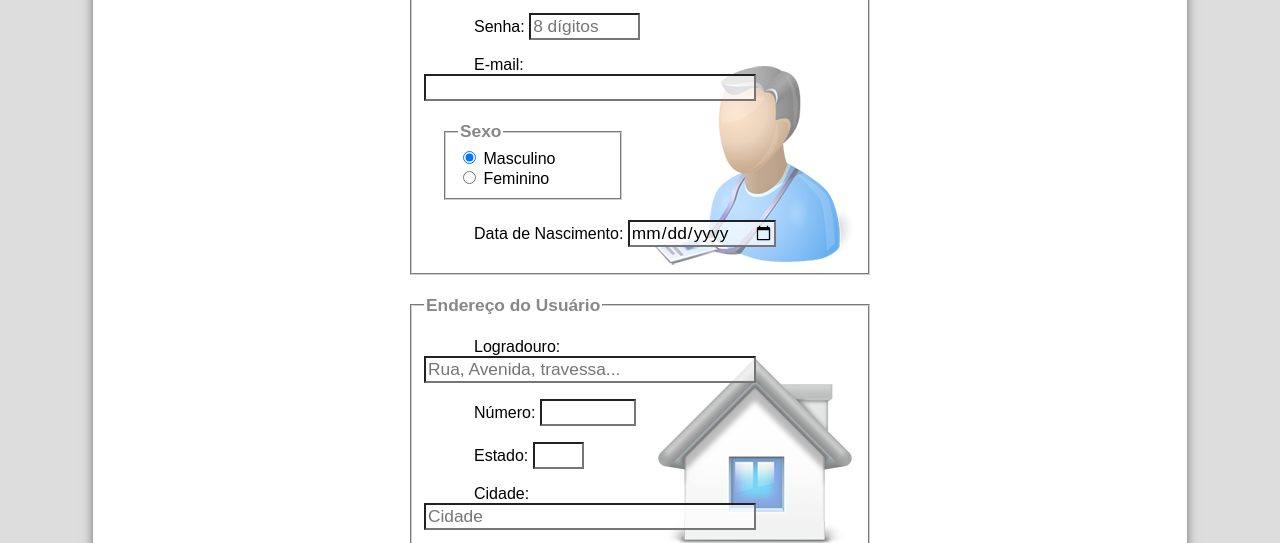
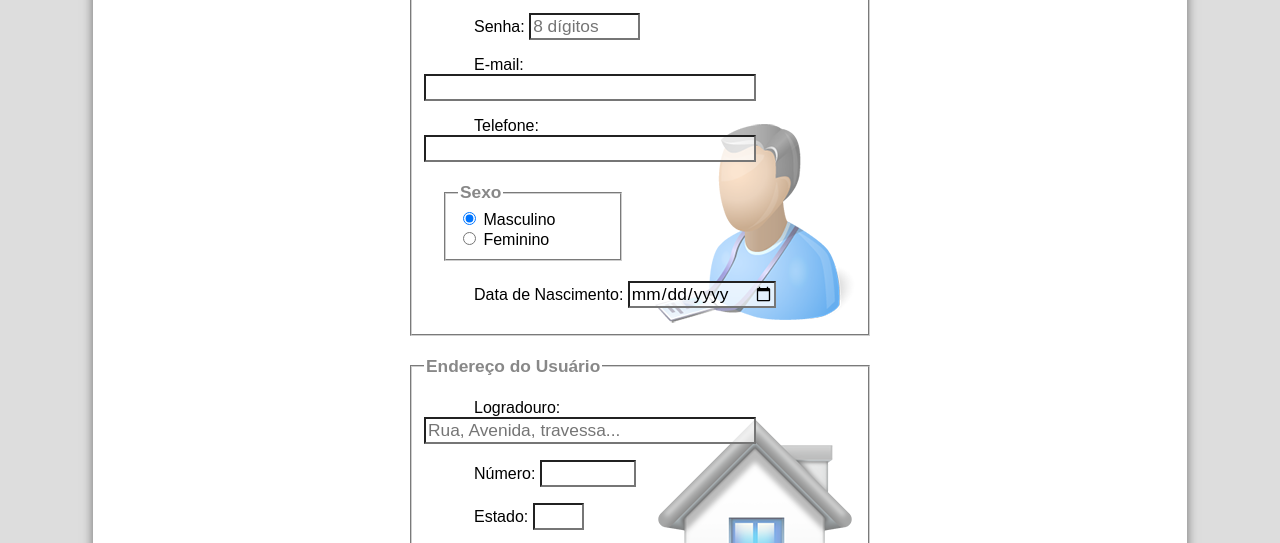
Before and after one commit to profalexandrevieira/api, a plain HTML site: page fale-conosco.html in a window 1280 px wide. Shown: the part 246-789 px from the top of the page. Drawn offline with Linux system fonts and the light colour scheme.

Commit message:
Minha alterações

```diff
--- a/fale-conosco.html
+++ b/fale-conosco.html
@@ -47,6 +47,10 @@
 				<p>
 					<label for="cmail">E-mail: </label>
 					<input type="email" name="tmail" id="cmail" size="30" maxlength="60" />
+				</p>
+				<p>
+					<label for="cmail">Telefone: </label>
+					<input type="text" name="telefone" id="telefone" size="30" maxlength="60" />
 				</p>
 				<fieldset id="sexo"><legend>Sexo</legend>
 					<input type="radio" name="tsexo" id="cmasc" checked />
```
Also changed, not shown: fotos.html (+1 -0 lines).
